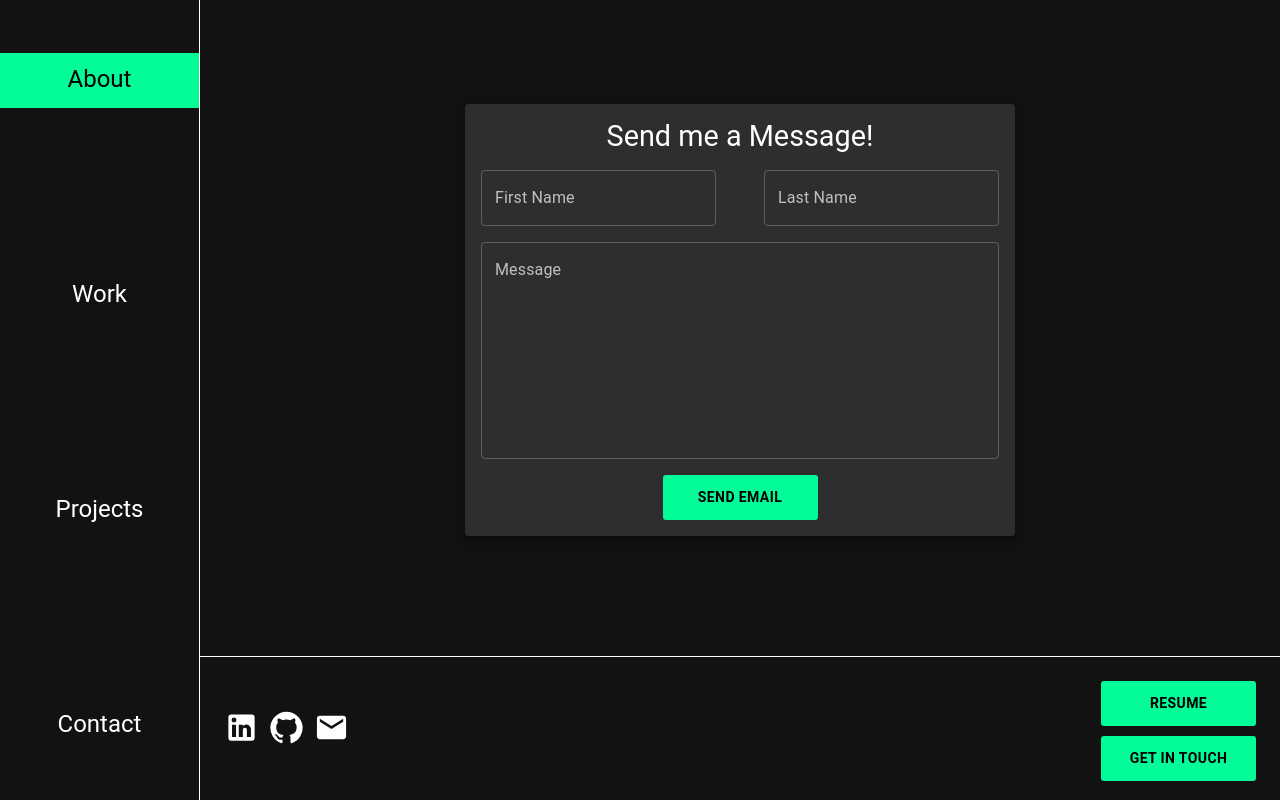
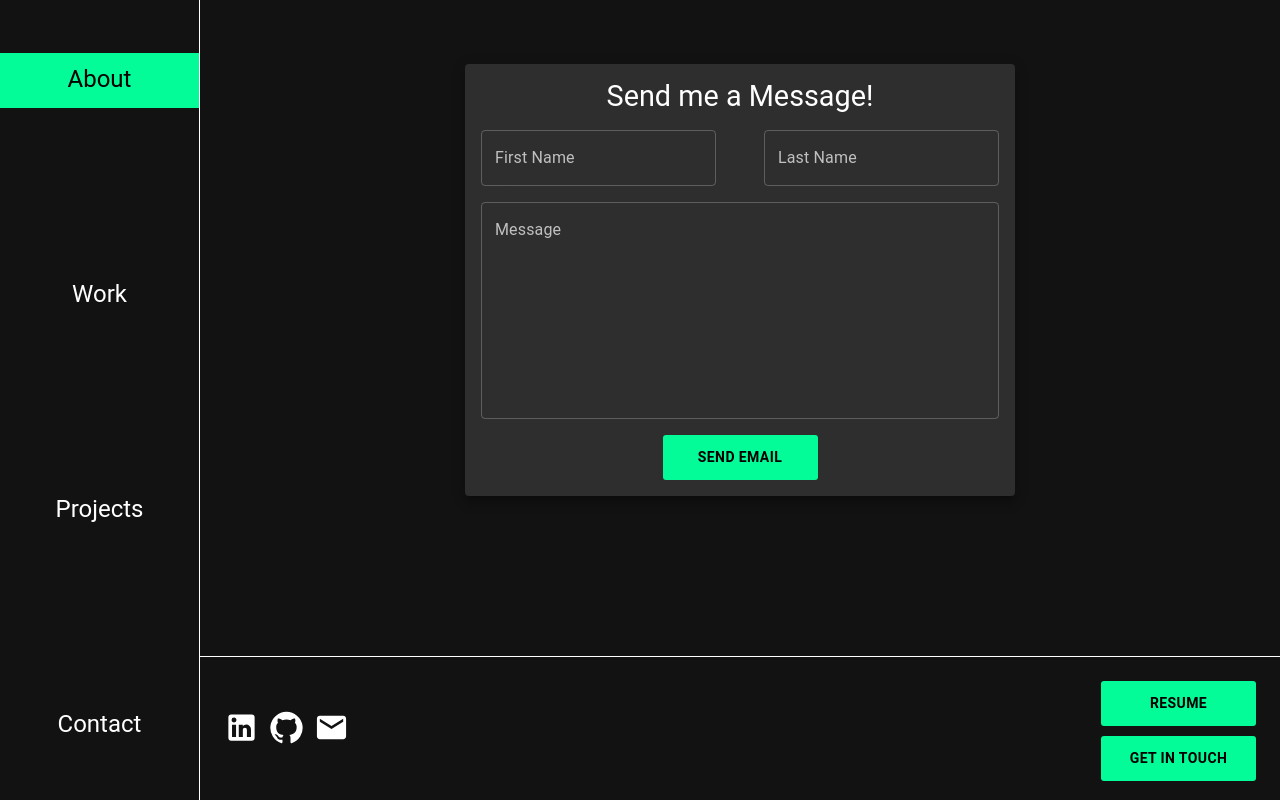
Before and after one commit to syedwajihrizvi/Portfolio, a React (Vite) app: page /contact in a window 1280 px wide. Built offline with nearby package versions, Linux system fonts and the light colour scheme.

Commit message:
Removed center alignment

```diff
--- a/src/assets/css/main.css
+++ b/src/assets/css/main.css
@@ -59,7 +59,7 @@ html, body, #root {
     grid-area: main;
     overflow: scroll;
     justify-items: center;
-    align-content: center;
+    align-content: start;
     scrollbar-width: none;
 }
 
@@ -112,7 +112,6 @@ html, body, #root {
     display: grid;
     grid-template-columns: repeat(3, 1fr);
     justify-items: center;
-    align-items: stretch;
     row-gap: 1rem;
     padding: 2rem 0
 }
@@ -605,9 +604,10 @@ html, body, #root {
 
 .contact {
     max-width: 550px;
-    margin: 0 auto;
     text-align: center;
-    padding: 1rem
+    padding: 1rem;
+    position: relative;
+    top: 10%
 }
 
 @media screen and (max-width: 800px) {
--- a/src/components/Contact.tsx
+++ b/src/components/Contact.tsx
@@ -41,8 +41,8 @@ function Contact() {
         <MotionPaper
         className="contact"
         elevation={8}
-        initial={{y: 1500, opacity: 0}}
-        animate={{y: 0, opacity: 1}}
+        initial={{opacity: 0}}
+        animate={{opacity: 1}}
         transition={{duration: 0.8, type: 'spring'}}>
             <Typography variant="h3" sx={{width: '100%', textAlign: 'center', fontSize: '1.8rem', marginBottom: '1rem'}}>Send me a Message!</Typography>
             <Box sx={{width: '100%', display: 'flex', gap: '3rem', justifyContent: 'space-between'}}>
--- a/src/components/work/Work.tsx
+++ b/src/components/work/Work.tsx
@@ -99,7 +99,7 @@ function Work() {
             <MotionBox
             initial={{y: 1500, opacity: 0}}
             animate={{y: 0, opacity: 1}}
-            transition={{duration: 0.8, type: 'spring'}}
+            transition={{duration: 1, type: 'spring'}}
             className="work">
                 {companies.map(workInfo => <WorkCard information={workInfo}/>)}
             </MotionBox>
```
